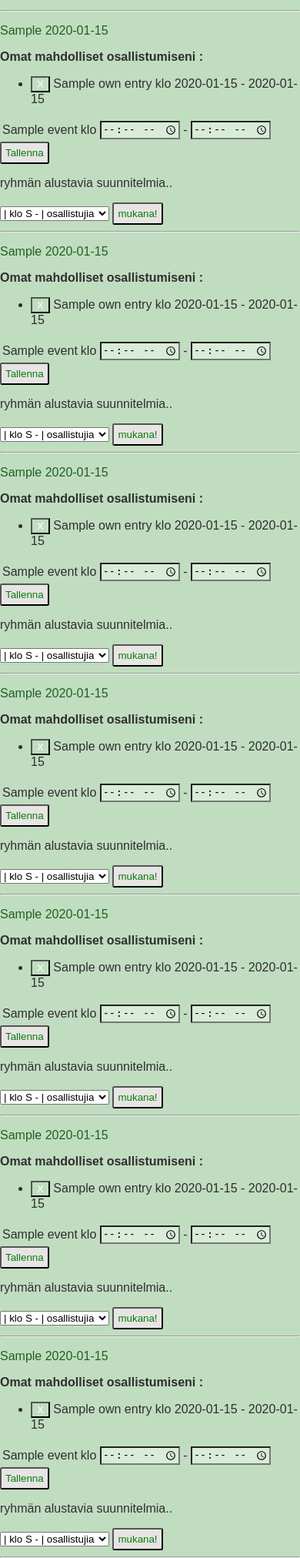
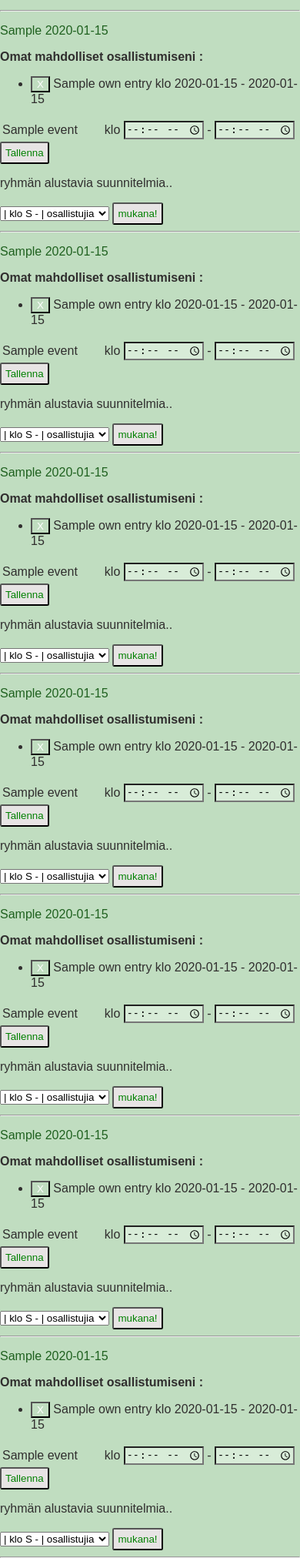
Before and after one commit to minnaRon/scheduler, a Flask app: template templates/plan.html in a window 390 px wide. Shown: the part 249-2273 px from the top of the page at 77% size. Run offline with Flask 2, Linux system fonts and the light colour scheme; the template is opened without the code that fills it: most values are stand-ins (such as "Sample title", 1, 10 or a date in 2020).

Commit message:
Improve layout

```diff
--- a/static/style.css
+++ b/static/style.css
@@ -23,7 +23,7 @@ th {
 }
 
 .scroller {
-    width: 35em;
+    width: 40em;
     height: 25em;
     overflow-y: scroll;
     scrollbar-color: green;
@@ -75,3 +75,15 @@ color:rgb(31, 97, 31);
 #entrylist {
     background-color: rgb(216, 236, 216);
 }
+#td_plan_event{
+    padding-inline-end: 2em;
+}
+
+@media only screen and (max-width:800px) {
+    body {
+        max-width: 25em;
+    }
+    .scroller {
+        width: 25em;
+    }
+}
--- a/templates/new_group.html
+++ b/templates/new_group.html
@@ -23,8 +23,8 @@ Ryhmään liittymissalasana: <br><input type="password" name="password_newgroup1
 <p>
 Ryhmään liittymissalasana uudestaan: <br><input type="password" name="password_newgroup2">
 <p>
-<input type="submit" value="Lähetä rekisteröinti ja tallenna uusi ryhmä">
+<input class="button" type="submit" value="Lähetä rekisteröinti ja tallenna uusi ryhmä">
 <input type="hidden" name="group_reg" value="new_group">
 </form>
-
+<!----------------------------------------------------->
 {% endblock %}
--- a/templates/plan.html
+++ b/templates/plan.html
@@ -23,12 +23,12 @@ Tapahtuman peruminen hukkaa tallentamattomat ajat, joten tallenna ennen perumist
   {% endfor %}
   </ul>
 
-<!--aikakentät----------->
+<!--aikakentät----------------------------------->
   <form action="/plan" method="POST">
   <table>
   {% for j in range(events|length) %}
     <tr>
-      <td>{{events[j][1]}}</td>
+      <td id="td_plan_event">{{events[j][1]}}</td>
       <td>   klo <input id="timefield" type="time" name="time_start"> - <input id="timefield" type="time" name="time_finish"></td>
       <input type="hidden" name="day" value={{i}}> <input type="hidden" name="event_index" value={{j}}>
     </tr>
--- a/templates/settings.html
+++ b/templates/settings.html
@@ -141,8 +141,8 @@ Kaveripyynnöt:<br>
   {% endfor %}
 {% endif %}
 <hr>
-{% if friends %}
-<b>Poista kavereita ja kaveripyyntöjä: </b><br>
+{% if friends%}
+<b>Poista kavereita: </b><br>
   Kaverisi:<br>
   {% for friend in friends %}
     <input type="checkbox" name="friends" value="{{friend[0]}}">{{friend[1]}} <br>
@@ -150,6 +150,7 @@ Kaveripyynnöt:<br>
 {% endif %}
 <p>
 {% if friend_requests_own %}
+<b>Poista kaveripyyntöjä: </b><br>
   Omat kaveripyyntösi, odottaa vastausta:<br>
   {% for own_ask in friend_requests_own %}
     <input type="checkbox" name="ask_cancel" value="{{own_ask[0]}}">{{own_ask[1]}} <br>
```
